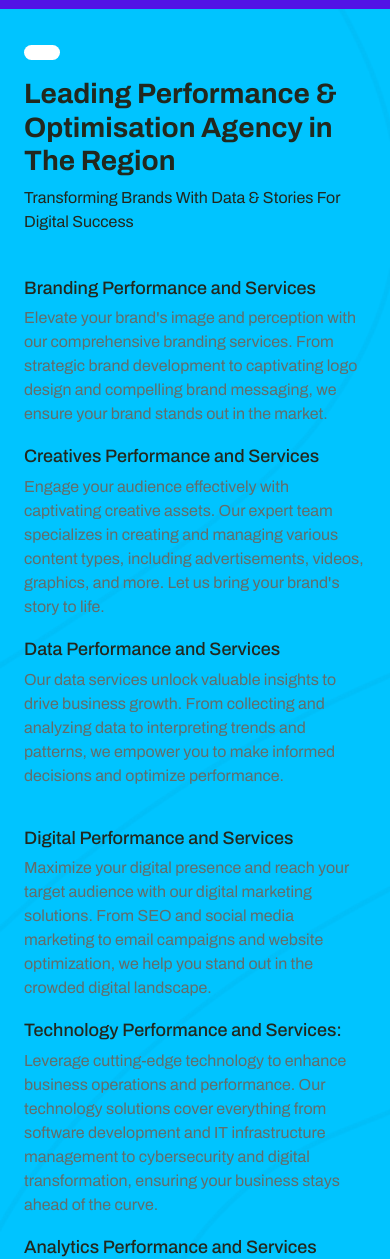
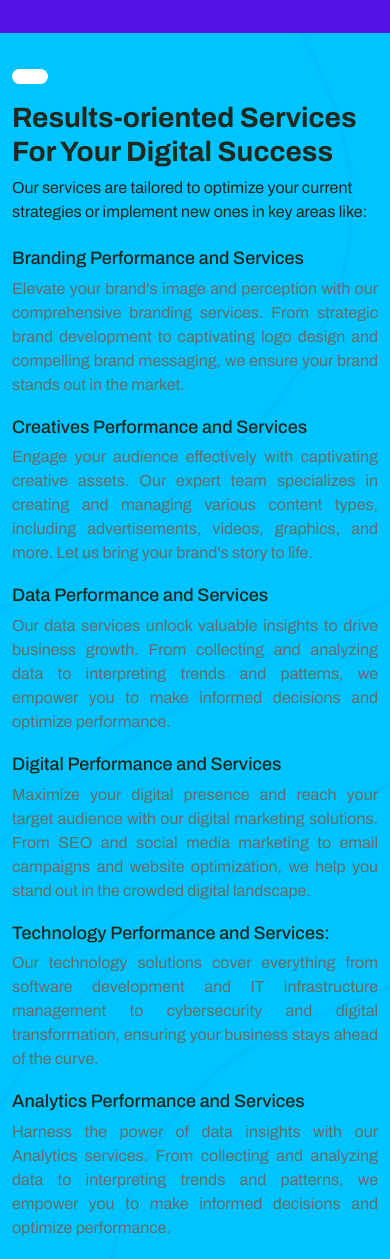
Before and after one commit to ankitmakasana1/Optimus-Digital, a plain HTML site: page index.html in a window 390 px wide. Shown: the part 741-2000 px from the top of the page. Drawn offline with Linux system fonts and the light colour scheme.

Commit message:
Services-tag-changes

```diff
--- a/css/style.css
+++ b/css/style.css
@@ -84,6 +84,11 @@ body {
 {
     background-color: #5313e5;
     padding: 60px 0;
+}
+
+.about-us .container, .service-div .container
+{
+    max-width: 1460px;
 }
 
 .about-us h2
@@ -173,6 +178,13 @@ body {
     font-size: 18px;
     color: #626d6b;
     margin-bottom: 0px;
+    text-align: justify;
+}
+
+.details-div-wrp
+{
+    display: flex;
+    gap: 60px;
 }
 
 /* Contact us css start */
@@ -440,6 +452,11 @@ body {
             -ms-flex-pack: center;
                 justify-content: center;
     }
+
+    .details-div-wrp
+    {
+        display: block;
+    }
 }
 
 @media only screen and (max-width: 575px)
@@ -480,7 +497,7 @@ body {
 
     .service-div
     {
-        padding: 26px 1.5rem;
+        padding: 26px 0;
     }
 
     .subtitle-wrapper    {
--- a/index.html
+++ b/index.html
@@ -80,9 +80,9 @@
     <!-- Hero section start -->
     <div class="hero-sec" id="Hero">
       <div class="container">
-        <h1>Results-oriented Services For Your Digital Success</h1>
+        <h1>Leading Performance & Optimisation Agency in The Region</h1>
         <p class="dis-text mb-0">
-          We don't just promise results – we guarantee them.
+            Transforming Brands With Data & Stories For Digital Success
         </p>
       </div>
     </div>
@@ -116,14 +116,14 @@
 
     <!-- Our service section start -->
     <div class="service-div" id="Services">
-        <div class="subtitle-wrapper"></div>
-              <h2>Leading Performance & Optimisation Agency in The Region</h2>
-              <p class="dis-text">
-                Transforming Brands With Data & Stories For Digital Success
-              </p>
-      <div class="">
-        <div class="row">
-          <div class="col-lg-6 col-md-6">
+        <div class="container">
+          <div class="subtitle-wrapper"></div>
+          <h2>Results-oriented Services For Your Digital Success</h2>
+          <p class="dis-text">
+          Our services are tailored to optimize your current strategies or implement new ones in key areas like:
+          </p>
+        <div class="details-div-wrp">
+          <div class="">
             <div class="details-div">
               <div class="card-s">
                 <h4>Branding Performance and Services</h4>
@@ -145,7 +145,7 @@
               </div>
             </div>
           </div>
-          <div class="col-lg-6 col-md-6">
+          <div class="">
             <div class="details-div">
                 <div class="card-s">
                     <h4>Digital Performance and Services</h4>
@@ -156,7 +156,7 @@
                 <div class="card-s">
                     <h4>Technology Performance and Services:</h4>
                     <p>
-                        Leverage cutting-edge technology to enhance business operations and performance. Our technology solutions cover everything from software development and IT infrastructure management to cybersecurity and digital transformation, ensuring your business stays ahead of the curve.
+                        Our technology solutions cover everything from software development and IT infrastructure management to cybersecurity and digital transformation, ensuring your business stays ahead of the curve.
                     </p>
                 </div>
                 <div class="card-s">
```
